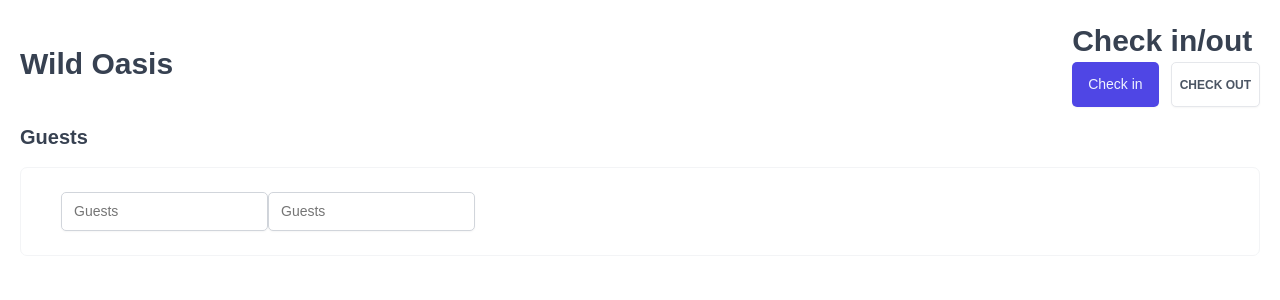
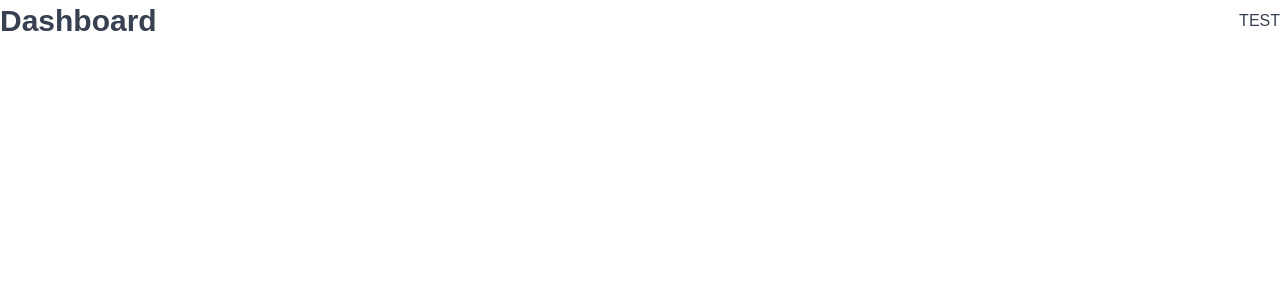
Before and after one commit to G3RGES/the-wild-oasis, a React app: page /dashboard in a window 1280 px wide. Shown: the top 300 px of the page. Built offline with nearby package versions, Linux system fonts and the light colour scheme; the HTML template or start-up script is replaced by a standard one.

Commit message:
Update App.jsx

```diff
--- a/src/App.jsx
+++ b/src/App.jsx
@@ -1,44 +1,31 @@
-import styled from "styled-components";
+import { BrowserRouter, Navigate, Route, Routes } from "react-router-dom";
+import Dashboard from "./pages/Dashboard";
+import Bookings from "./pages/Bookings";
+import Cabins from "./pages/Cabins";
+import Settings from "./pages/Settings";
+import Account from "./pages/Account";
+import Login from "./pages/Login";
+import Users from "./pages/Users";
+import PageNotFound from "./pages/PageNotFound";
 import GlobalStyles from "./styles/GlobalStyles";
-import Button from "./ui/Button";
-import Input from "./ui/Input";
-import Heading from "./ui/Heading";
-import Row from "./ui/Row";
-import Form from "./ui/Form";
-import ButtonGroup from "./ui/ButtonGroup";
-
-const StyledApp = styled.div`
-  /* background-color: orangered; */
-  padding: 20px;
-`;
 
 function App() {
   return (
     <>
       <GlobalStyles />
-      <StyledApp>
-        <Row>
-          <Row type="horizontal">
-            <Heading as="h1">Wild Oasis</Heading>
-            <div>
-              <Heading as="h1">Check in/out</Heading>
-              <ButtonGroup>
-                <Button>Check in</Button>
-                <Button variation="secondary" size="small">
-                  Check out
-                </Button>
-              </ButtonGroup>
-            </div>
-          </Row>
-          <Row>
-            <Heading as="h2">Guests </Heading>
-            <Form>
-              <Input type="number" placeholder="Guests" />
-              <Input type="number" placeholder="Guests" />
-            </Form>
-          </Row>
-        </Row>
-      </StyledApp>
+      <BrowserRouter>
+        <Routes>
+          <Route index element={<Navigate to="dashboard" replace />} />
+          <Route index path="dashboard" element={<Dashboard />} />
+          <Route path="bookings" element={<Bookings />} />
+          <Route path="cabins" element={<Cabins />} />
+          <Route path="users" element={<Users />} />
+          <Route path="settings" element={<Settings />} />
+          <Route path="account" element={<Account />} />
+          <Route path="login" element={<Login />} />
+          <Route path="*" element={<PageNotFound />} />
+        </Routes>
+      </BrowserRouter>
     </>
   );
 }
```
